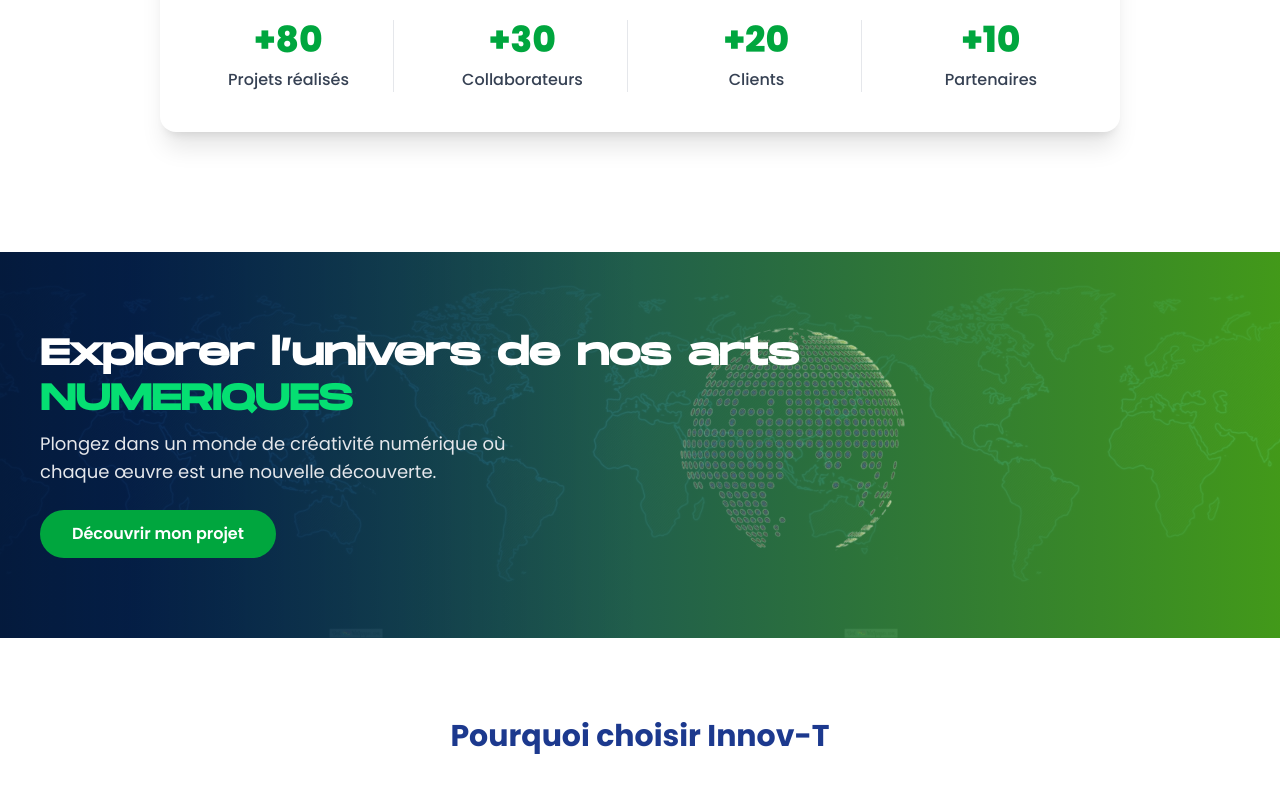
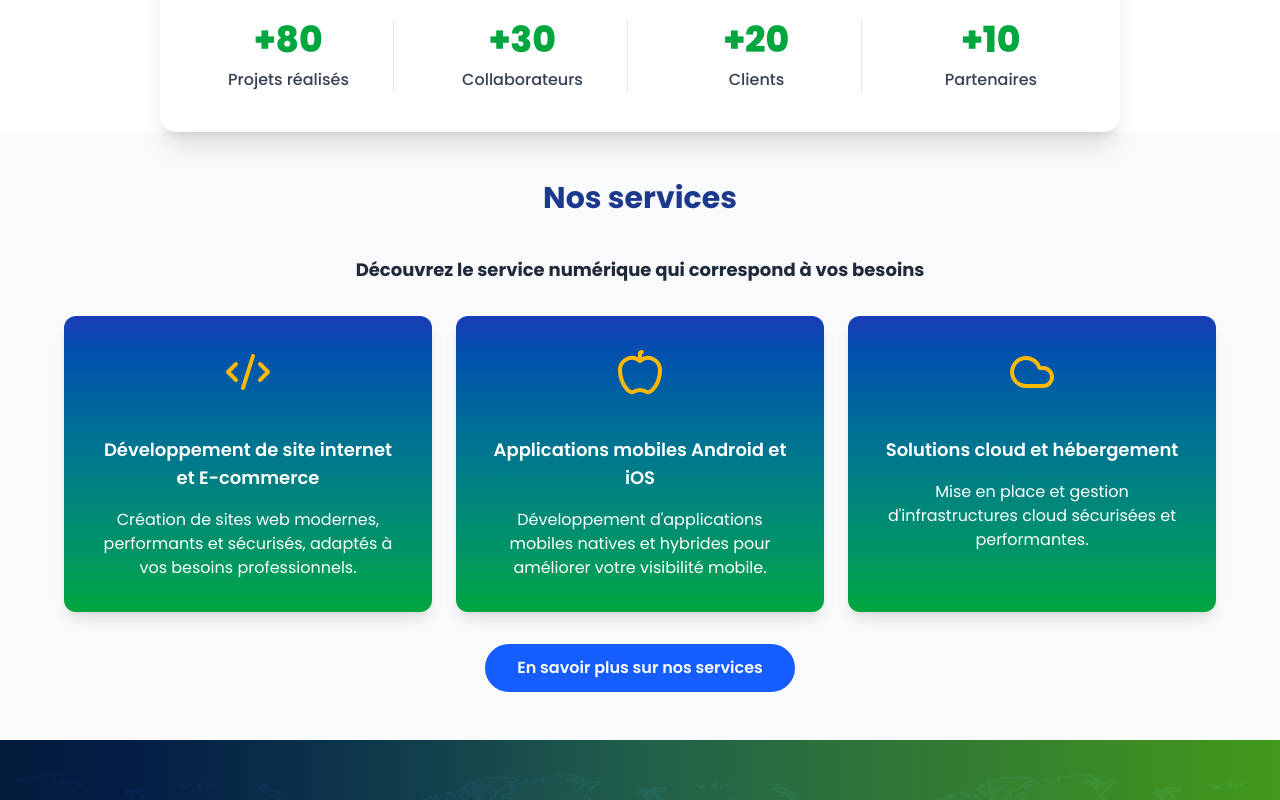
Before and after one commit to ANDRIANALISOA-sylvere/innov-T-Website, a Next.js app: page / in a window 1280 px wide. Shown: the part 880-1680 px from the top of the page. Built offline with nearby package versions, Linux system fonts and the light colour scheme.

Commit message:
feat :  add sevice on hero section

```diff
--- a/app/layout.js
+++ b/app/layout.js
@@ -1,5 +1,6 @@
 import "./globals.css";
 import NavBar from "@/components/common/NavBar";
+import Footer from "@/components/common/Footer";
 
 export const metadata = {
   title: "Innov-T",
@@ -13,6 +14,7 @@
       >
         <NavBar/>
         {children}
+        <Footer/>
       </body>
     </html>
   );
--- a/app/page.js
+++ b/app/page.js
@@ -3,7 +3,6 @@
 import Partner from "@/components/common/Partner"
 import WhyChoose from "@/components/common/WhyChoose"
 import Technologie from "@/components/common/Technologie"
-import Footer from "@/components/common/Footer"
 export default function Home() {
   return (
     <div>
@@ -12,7 +11,6 @@
       {/* <Partner/> */}
       <WhyChoose/>
       <Technologie/>
-      <Footer/>
     </div>
   );
 }
--- a/components/common/Footer.jsx
+++ b/components/common/Footer.jsx
@@ -41,12 +41,13 @@
           <div>
             <h3 className="text-2xl font-bold mb-4">LIENS</h3>
             <div className="space-y-3">
-              <a href="#" className="block text-gray-200 hover:text-green-400 transition">Accueil</a>
-              <a href="#" className="block text-gray-200 hover:text-green-400 transition">Services</a>
-              <a href="#" className="block text-gray-200 hover:text-green-400 transition">Expertises</a>
-              <a href="#" className="block text-gray-200 hover:text-green-400 transition">Notre agence</a>
-              <a href="#" className="block text-gray-200 hover:text-green-400 transition">Blog</a>
-              <a href="#" className="block text-gray-200 hover:text-green-400 transition">Carrière</a>
+              <a href="/" className="block text-gray-200 hover:text-green-400 transition">Accueil</a>
+              <a href="/services" className="block text-gray-200 hover:text-green-400 transition">Services</a>
+              <a href="/expertises" className="block text-gray-200 hover:text-green-400 transition">Expertises</a>
+              <a href="/agences" className="block text-gray-200 hover:text-green-400 transition">Notre agence</a>
+              <a href="/blog" className="block text-gray-200 hover:text-green-400 transition">Blog</a>
+              <a href="/references" className="block text-gray-200 hover:text-green-400 transition">Références</a>
+              <a href="/carriere" className="block text-gray-200 hover:text-green-400 transition">Carrière</a>
             </div>
           </div>
 
--- a/components/common/HeroSection.jsx
+++ b/components/common/HeroSection.jsx
@@ -1,5 +1,65 @@
 "use client";
 import Title from "@/components/common/Title";
+import ServiceCard from "@/components/common/ServiceCard";
+import { CodeXml, Apple, Cloud } from "lucide-react";
+import Link from "next/link";
+
+export function ServicesPreview() {
+    const services = [
+        {
+            icon: <CodeXml className="h-12 w-12" />,
+            title: "Développement de site internet et E-commerce",
+            description:
+                "Création de sites web modernes, performants et sécurisés, adaptés à vos besoins professionnels.",
+        },
+        {
+            icon: <Apple className="h-12 w-12" />,
+            title: "Applications mobiles Android et iOS",
+            description:
+                "Développement d'applications mobiles natives et hybrides pour améliorer votre visibilité mobile.",
+        },
+        {
+            icon: <Cloud className="h-12 w-12" />,
+            title: "Solutions cloud et hébergement",
+            description:
+                "Mise en place et gestion d'infrastructures cloud sécurisées et performantes.",
+        },
+    ];
+
+    return (
+        <div className="py-12 px-6 bg-gray-50">
+            <div className="max-w-6xl mx-auto text-center">
+                {/* Titre */}
+                <Title title="Nos services" />
+
+                {/* Phrase en gras */}
+                <p className="text-gray-800 text-lg font-bold mb-8">
+                    Découvrez le service numérique qui correspond à vos besoins
+                </p>
+
+                {/* Grille des services */}
+                <div className="grid grid-cols-1 md:grid-cols-3 gap-6 mb-8">
+                    {services.map((service, index) => (
+                        <ServiceCard
+                            key={index}
+                            icon={service.icon}
+                            title={service.title}
+                            description={service.description}
+                        />
+                    ))}
+                </div>
+
+                {/* Bouton En savoir plus */}
+                <Link
+                    href="/services"
+                    className="inline-block px-8 py-3 bg-blue-600 hover:bg-blue-700 text-white rounded-full font-semibold transition"
+                >
+                    En savoir plus sur nos services
+                </Link>
+            </div>
+        </div>
+    );
+}
 export default function HeroSection() {
   return (
     <section className="relative overflow-hidden">
@@ -59,7 +119,7 @@
       </div>
 
       {/* ===== SECTION BLANCHE EN DESSOUS ===== */}
-      <div className="bg-white h-[120px]" />
+        <ServicesPreview></ServicesPreview>
     </section>
   );
 }
```
